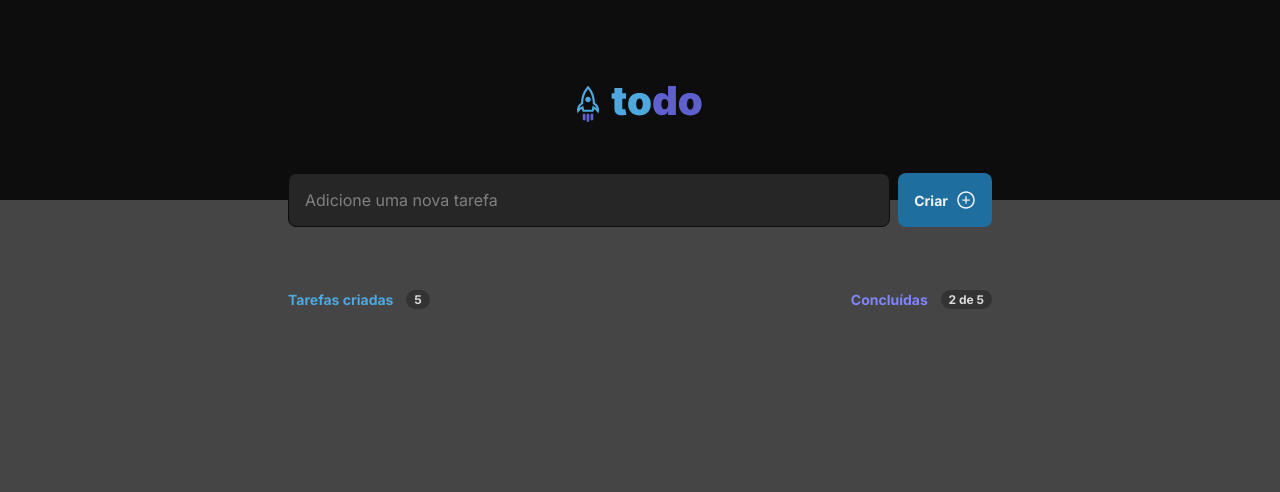
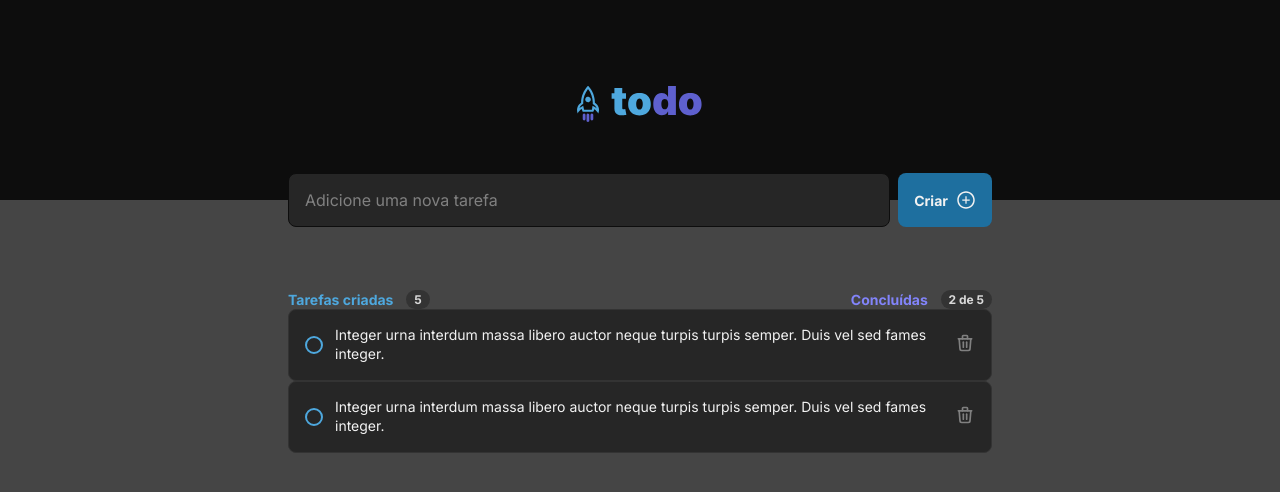
Before and after one commit to namevug/Praticando-Conceitos, a React (Vite) app: page / in a window 1280 px wide. Shown: the top 492 px of the page. Built offline with nearby package versions, Linux system fonts and the light colour scheme.

Commit message:
component: Card

```diff
--- /dev/null
+++ b/src/Components/Card/Card.module.css
@@ -0,0 +1,39 @@
+.card {
+    width: 100%;
+    padding: 1rem;
+    border: 1px solid var(--gray-400);
+    border-radius: 0.5rem;
+    background: var(--gray-500);
+
+    display: flex;
+    align-items: center;
+    justify-content: space-between;
+    gap: 0.75rem;
+}
+
+.card p {
+    font-size: 0.875rem;
+    line-height: 1.18rem;
+    color: var(--gray-100);
+    margin-right: auto;
+}
+
+.checkContainer {
+    min-width: 1.125rem;
+    height: 1.125rem;
+    background: none;
+    border: none;
+}
+
+.checkContainer div {
+    width: 100%;
+    height: 100%;
+    border: 2px solid var(--blue-100);
+    border-radius: 50%;
+}
+
+.deleteButton {
+    background: none;
+    border: none;
+    color: var(--gray-300);
+}
--- /dev/null
+++ b/src/Components/Card/Index.tsx
@@ -0,0 +1,19 @@
+import { TbTrash } from 'react-icons/tb'
+import styles from './Card.module.css'
+
+export function Card() {
+  return (
+    <div className={styles.card}>
+      <button className={styles.checkContainer}>
+        <div />
+      </button>
+      <p>
+        Integer urna interdum massa libero auctor neque turpis turpis semper.
+        Duis vel sed fames integer.
+      </p>
+      <button className={styles.deleteButton}>
+        <TbTrash size={20} />
+      </button>
+    </div>
+  )
+}
--- a/src/Components/Tasks/Index.tsx
+++ b/src/Components/Tasks/Index.tsx
@@ -1,3 +1,4 @@
+import { Card } from '../Card/Index'
 import styles from './Tasks.module.css'
 
 export function Tasks() {
@@ -15,6 +16,10 @@
             <span>2 de 5</span>
           </div>
         </header>
+        <div className={styles.cards}>
+          <Card />
+          <Card />
+        </div>
       </section>
     </>
   )
```
